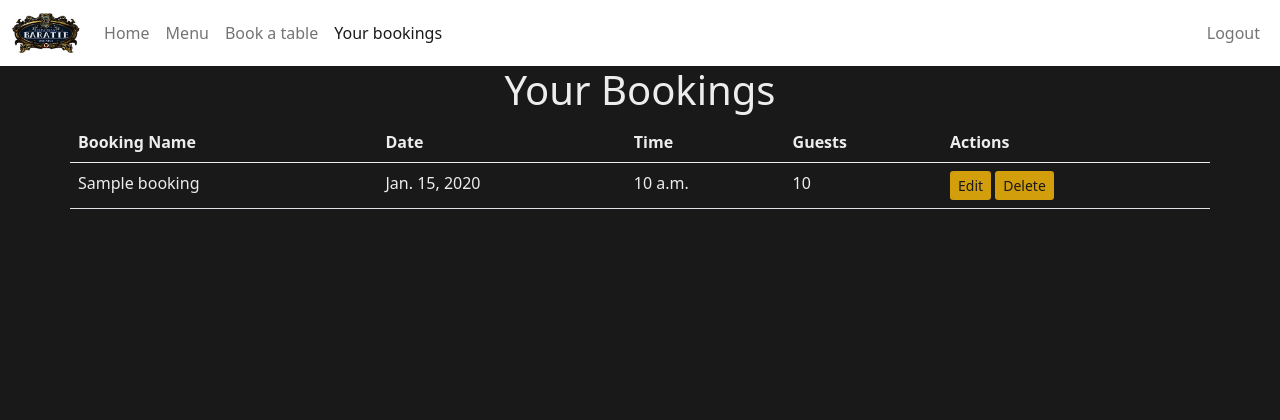
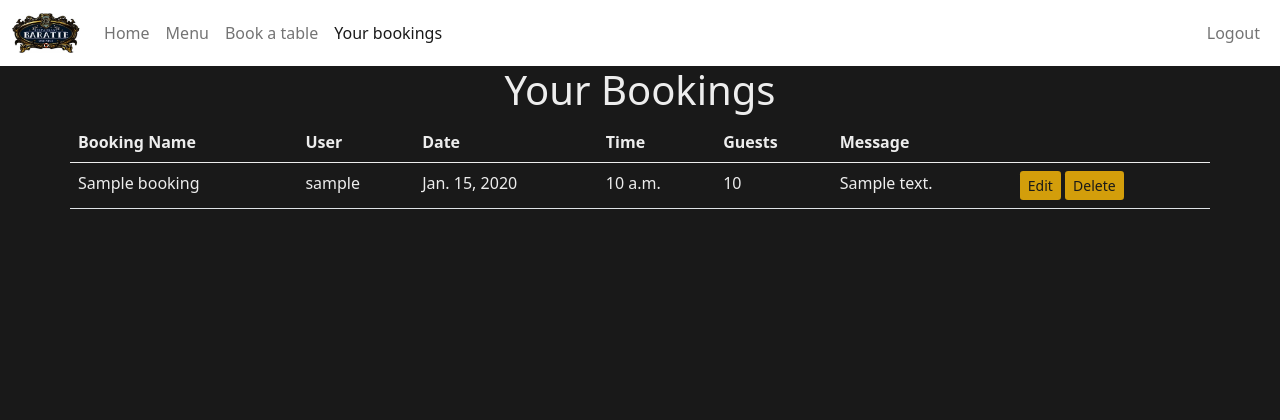
Before and after one commit to tomhall82/baratie-booking, a Django app: page /book/my-bookings/ in a window 1280 px wide. Shown: the top 420 px of the page. Run offline with Django 4.2, Linux system fonts and the light colour scheme; a user stored in the database is signed in; tables that the repository leaves empty hold one stand-in row (values such as "Sample post").

```diff
--- a/book/models.py
+++ b/book/models.py
@@ -1,5 +1,7 @@
 from django.db import models
 from django.contrib.auth.models import User
+from django.core.exceptions import ValidationError
+from django.utils import timezone
 
 # Create your models here.
 class Booking(models.Model):
@@ -8,10 +10,17 @@ class Booking(models.Model):
     booking_date = models.DateField()
     booking_time = models.TimeField()
     party_size = models.IntegerField()
-    booking_message = models.TextField()
+    booking_message = models.TextField(max_length=100, blank=True)
+
+    def clean(self):
+        if self.party_size < 1:
+            raise ValidationError('Party size must be at least 1.')
+        if self.booking_date < timezone.now().date():
+            raise ValidationError('Booking date cannot be in the past.')
 
     class Meta:
-        ordering = ['booking_date']
+        ordering = ['booking_date', 'booking_time']
+        unique_together = ('user', 'booking_date', 'booking_time')  # Ensure unique booking for a user at a specific date and time
 
     def __str__(self):
-        return f"Table for {self.booking_name} booked on {self.booking_date} at {self.booking_time} for {self.party_size} people. Message: {self.booking_message}"
+        return f"{self.booking_name} on {self.booking_date} at {self.booking_time} for {self.party_size} guests."
--- a/book/templates/booking_list.html
+++ b/book/templates/booking_list.html
@@ -10,19 +10,23 @@
     <thead>
         <tr>
             <th>Booking Name</th>
+            <th>User</th>
             <th>Date</th>
             <th>Time</th>
             <th>Guests</th>
-            <th>Actions</th>
+            <th>Message</th>
+            <th></th>
         </tr>
     </thead>
     <tbody>
         {% for booking in bookings %}
         <tr>
             <td>{{ booking.booking_name }}</td>
+            <td>{{ booking.user }}</td>
             <td>{{ booking.booking_date }}</td>
             <td>{{ booking.booking_time }}</td>
             <td>{{ booking.party_size }}</td>
+            <td>{{ booking.booking_message }}</td>
             <td>
                 <a href="{% url 'booking_edit' booking.pk %}" class="btn btn-sm btn-warning">Edit</a>
                 <!-- Trigger the modal -->
--- a/book/views.py
+++ b/book/views.py
@@ -29,7 +29,7 @@ class BookingUpdateView(LoginRequiredMixin, UserPassesTestMixin, UpdateView):
     model = Booking
     form_class = BookingForm
     template_name = 'booking_edit.html'
-    success_url = reverse_lazy('booking_list')  # Redirect to the list of bookings after successful edit
+    success_url = reverse_lazy('booking_list')  # Redirect to the list of bookings after editing
 
     def test_func(self):
         # Ensure that the booking being edited belongs to the logged-in user
@@ -41,6 +41,7 @@ class BookingUpdateView(LoginRequiredMixin, UserPassesTestMixin, UpdateView):
         messages.error(self.request, "You don't have permission to edit this booking.")
         return redirect('booking_list')
 
+# Class-based view to delete bookings
 class BookingDeleteView(LoginRequiredMixin, UserPassesTestMixin, DeleteView):
     model = Booking
     success_url = reverse_lazy('booking_list')  # Redirect to the list after deletion
@@ -55,7 +56,13 @@ class BookingListView(LoginRequiredMixin, ListView):
     model = Booking
     template_name = 'booking_list.html'
     context_object_name = 'bookings'
+    paginate_by = 10
 
     def get_queryset(self):
-        # Filter bookings by the logged-in user
-        return Booking.objects.filter(user=self.request.user).order_by('booking_date')
+        # Check if the user is a staff member
+        if self.request.user.is_staff:
+            # If staff, return all bookings
+            return Booking.objects.all().order_by('booking_date')
+        else:
+            # If not staff, return only the bookings for the logged-in user
+            return Booking.objects.filter(user=self.request.user).order_by('booking_date')
```
Also changed, not shown: book/migrations/0002_alter_booking_options_alter_booking_booking_message_and_more.py (added).
